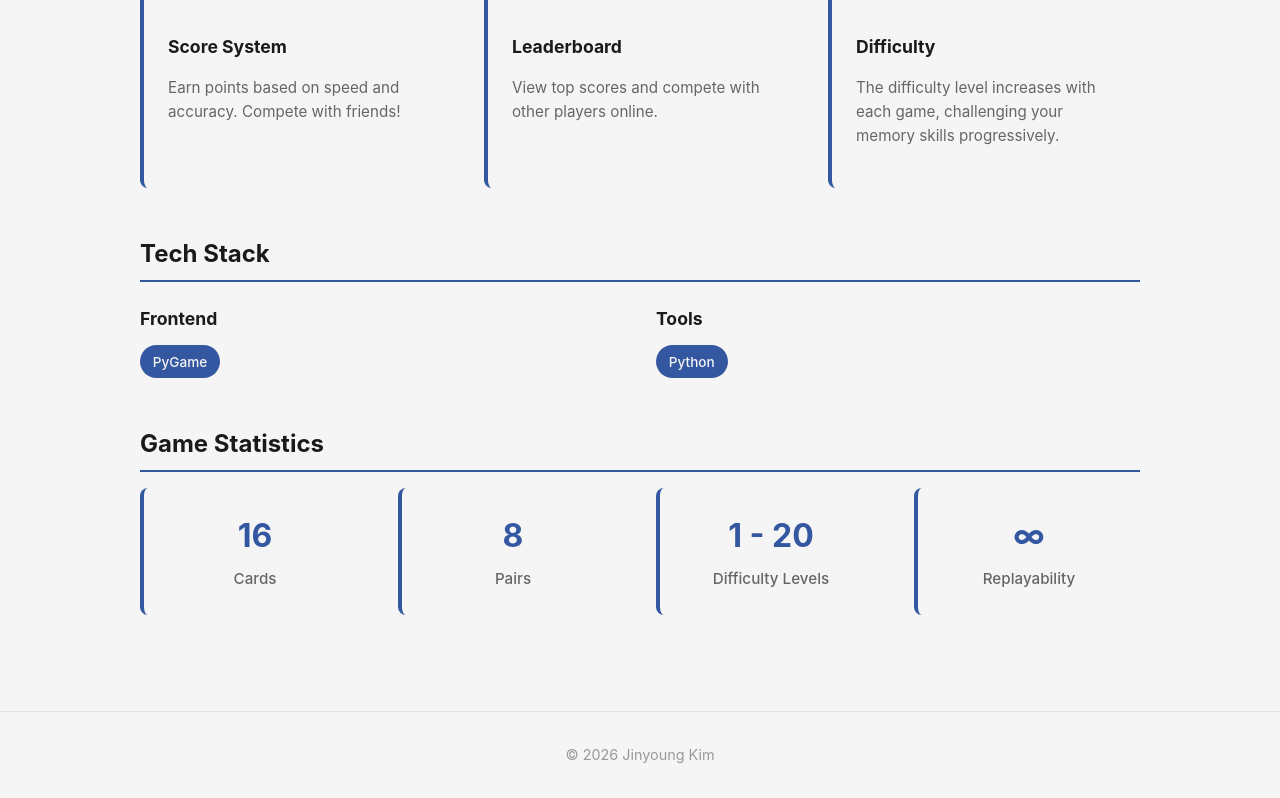
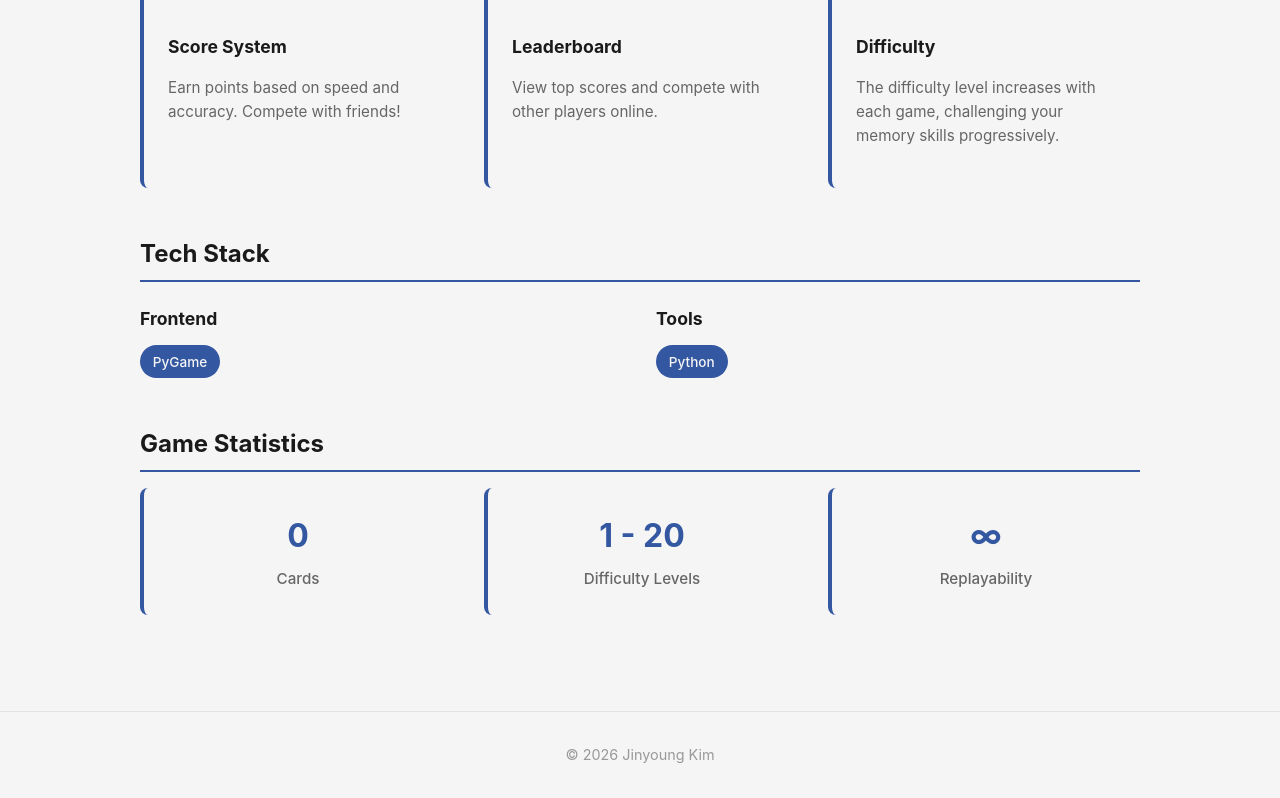
Before and after one commit to Ken1o/Portfolio-Website, a React (Vite) app: page /MemoryGame in a window 1280 px wide. Shown: the part 1403-2201 px from the top of the page. Built offline with nearby package versions, Linux system fonts and the light colour scheme.

Commit message:
editing the memorygame page

```diff
--- a/src/pages/MemoryGame.tsx
+++ b/src/pages/MemoryGame.tsx
@@ -114,12 +114,8 @@ const MemoryGamePage: React.FC = () => {
             <h2>Game Statistics</h2>
             <div className="stats-grid">
               <div className="stat-item">
-                <div className="stat-value">16</div>
+                <div className="stat-value">0</div>
                 <div className="stat-label">Cards</div>
-              </div>
-              <div className="stat-item">
-                <div className="stat-value">8</div>
-                <div className="stat-label">Pairs</div>
               </div>
               <div className="stat-item">
                 <div className="stat-value">1 - 20</div>
```
